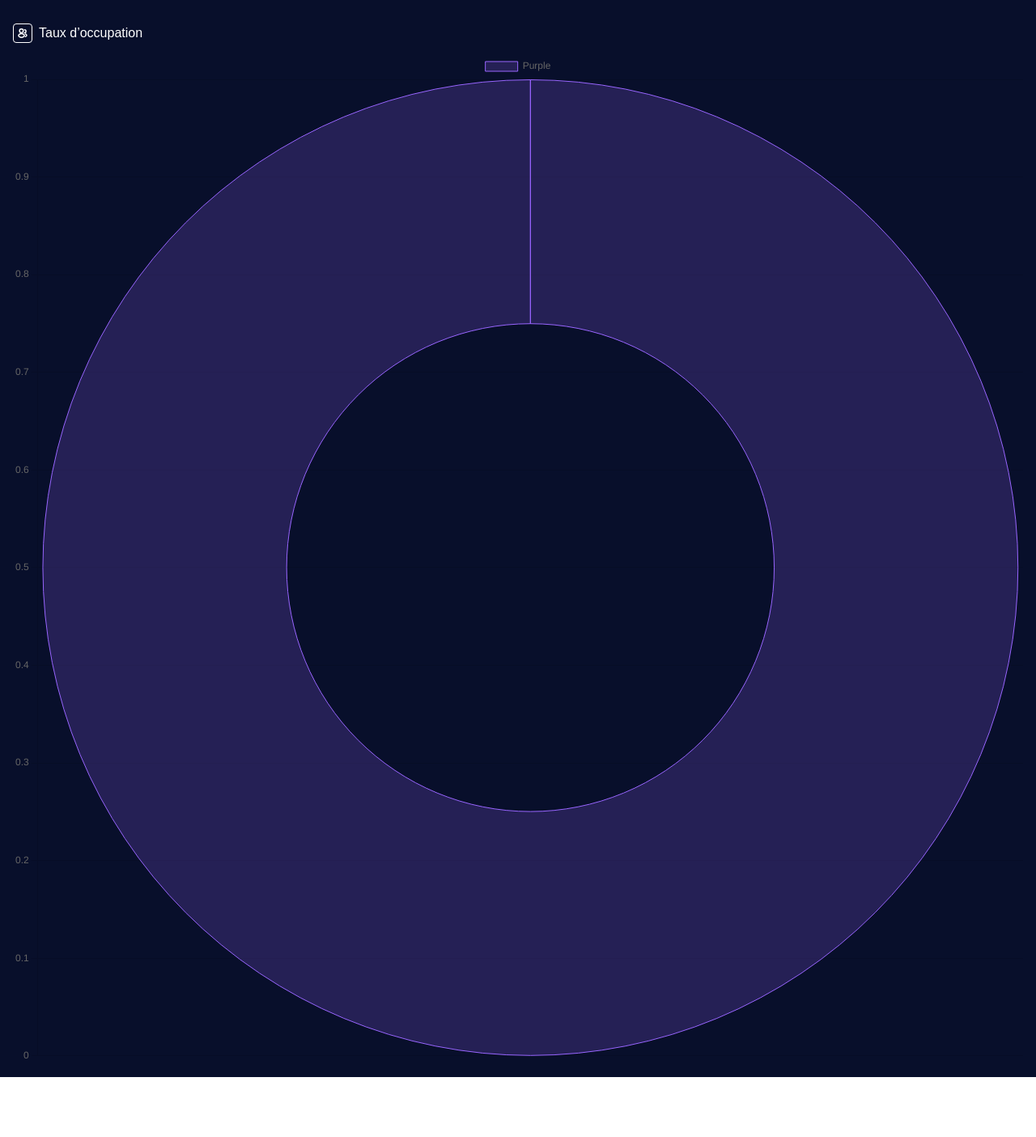
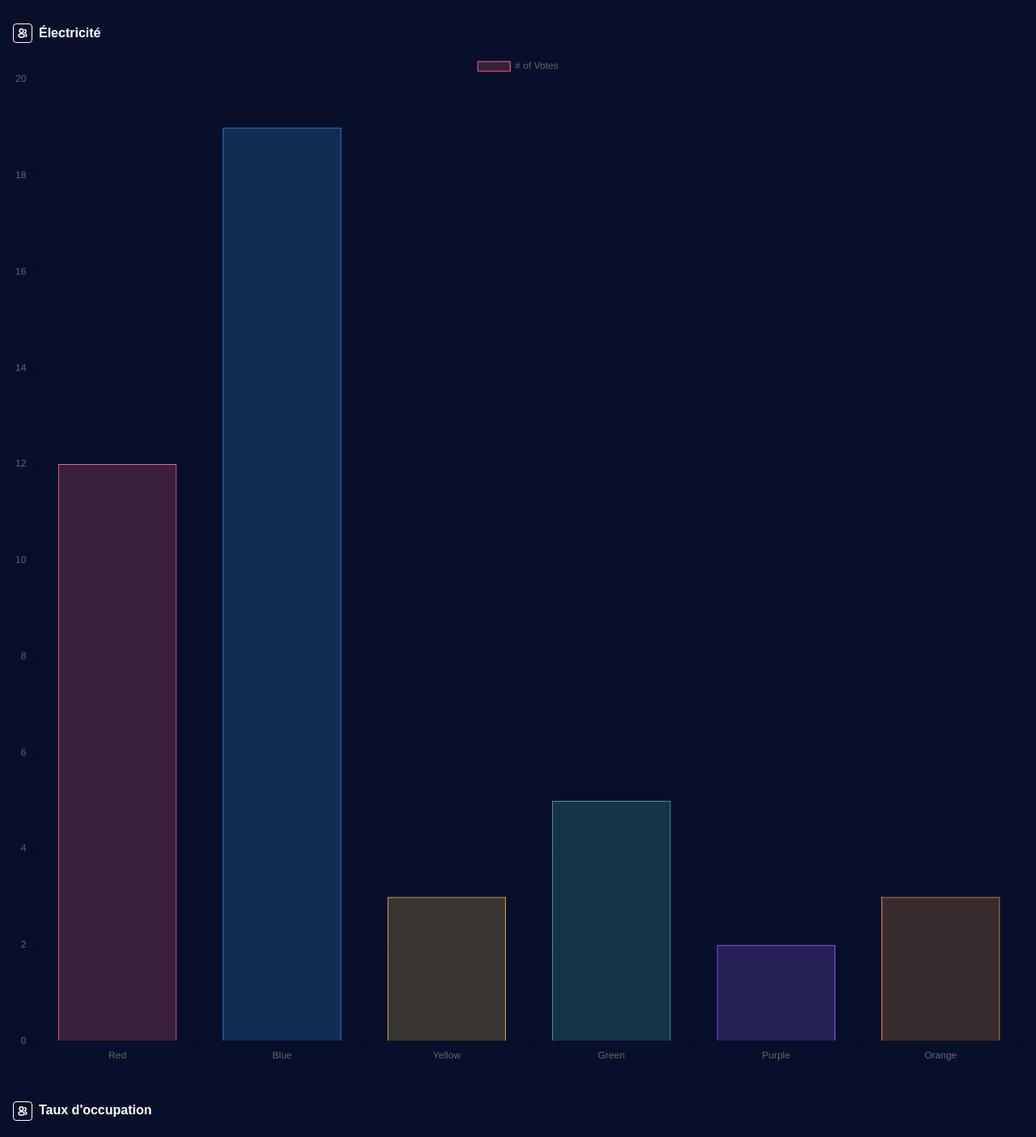
Before and after one commit to MaksymY/mars-univercity, a Vue app: page /dashboard in a window 1280 px wide. Shown: the top 1404 px of the page at 81% size. Before the commit the page ends 1330 px from the top, so only its background shows below. Built offline with nearby package versions, Linux system fonts and the light colour scheme.

Commit message:
Feat : Rework metrics module and chart implementation

```diff
--- a/src/views/dashboard/components/organisms/ChartLayout.vue
+++ /dev/null
@@ -1,24 +0,0 @@
-<template>
-	<canvas id="donut-canvas" width="200" height="200"></canvas>
-</template>
-
-<script lang="ts">
-import { defineComponent, PropType } from "vue";
-
-import { Chart, registerables, ChartConfiguration } from "chart.js";
-
-Chart.register(...registerables);
-
-export default defineComponent({
-	name: "Donut",
-	props: {
-		chartConfig: {
-			type: Object as PropType<ChartConfiguration>,
-			required: true,
-		},
-	},
-	mounted() {
-		new Chart(document.getElementById("donut-canvas") as HTMLCanvasElement, this.chartConfig);
-	},
-});
-</script>
--- a/src/views/dashboard/components/organisms/ModuleLayout.vue
+++ b/src/views/dashboard/components/organisms/ModuleLayout.vue
@@ -1,46 +1,68 @@
 <template>
-	<div class="moduleLayout">
-		<div class="titleContent">
-			<Icon class="peopleIcon" href="people-square-icon" />
-			<p class="module__title">Taux d’occupation</p>
+	<div class="module-layout">
+		<div class="module-layout__header">
+			<Icon class="module-layout__header__icon" href="people-square-icon" />
+			<h3 class="module-layout__header__title">{{ label }}</h3>
 		</div>
-		<slot />
+		<canvas :id="`${label}-canvas`" width="200" height="200"></canvas>
 	</div>
 </template>
 
 <script lang="ts">
-import { defineComponent } from "vue";
+import { defineComponent, PropType } from "vue";
+
+
+import { Chart, registerables, ChartConfiguration } from "chart.js";
+
+Chart.register(...registerables);
 
 import Icon from "@/components/atoms/Icon.vue";
+
 
 export default defineComponent({
 	name: "Authentification",
 	components: {
 		Icon,
 	},
+	props: {
+		label: {
+			type: String,
+			required: true,
+		},
+		chartConfig: {
+			type: Object as PropType<ChartConfiguration>,
+			required: true,
+		},
+	},
+	mounted() {
+		new Chart(
+			document.getElementById(`${this.label}-canvas`) as HTMLCanvasElement,
+			this.chartConfig,
+		);
+	},
 });
 </script>
 
 <style lang="scss">
-.moduleLayout {
+.module-layout {
 	background-color: $BlackRussian;
 	color: white;
 	padding: $m;
-}
 
-.peopleIcon {
-	width: 24px;
-	height: 24px;
-	stroke: $white;
-	margin-right: $xxs;
-}
+	&__header {
+		display: flex;
+		align-items: center;
 
-.titleContent {
-	display: flex;
-	align-items: center;
-}
+		&__icon {
+			width: 24px;
+			height: 24px;
+			stroke: $white;
+			margin-right: $xxs;
+		}
 
-.module__title {
-	font-size: 16px;
+		&__title {
+			font-size: 16px;
+		}
+	}
 }
 </style>
--- /dev/null
+++ b/src/views/dashboard/components/organisms/modules/ElectricityModule.vue
@@ -0,0 +1,64 @@
+<template>
+	<ModuleLayout label="Électricité" :chart-config="chartConfig" />
+</template>
+
+<script lang="ts">
+import { defineComponent, PropType } from "vue";
+
+import { ChartConfiguration } from "chart.js";
+
+import ModuleLayout from "../ModuleLayout.vue";
+
+export default defineComponent({
+	name: "ElectricityModule",
+	components: {
+		ModuleLayout,
+	},
+	props: {
+		dataSet: {
+			type: Object,
+			required: true,
+		},
+	},
+	data() {
+		return {
+			chartConfig: {
+				type: "bar",
+				data: {
+					labels: ["Red", "Blue", "Yellow", "Green", "Purple", "Orange"],
+					datasets: [
+						{
+							label: "# of Votes",
+							data: [12, 19, 3, 5, 2, 3],
+							backgroundColor: [
+								"rgba(255, 99, 132, 0.2)",
+								"rgba(54, 162, 235, 0.2)",
+								"rgba(255, 206, 86, 0.2)",
+								"rgba(75, 192, 192, 0.2)",
+								"rgba(153, 102, 255, 0.2)",
+								"rgba(255, 159, 64, 0.2)",
+							],
+							borderColor: [
+								"rgba(255, 99, 132, 1)",
+								"rgba(54, 162, 235, 1)",
+								"rgba(255, 206, 86, 1)",
+								"rgba(75, 192, 192, 1)",
+								"rgba(153, 102, 255, 1)",
+								"rgba(255, 159, 64, 1)",
+							],
+							borderWidth: 1,
+						},
+					],
+				},
+				options: {
+					scales: {
+						y: {
+							beginAtZero: true,
+						},
+					},
+				},
+			} as ChartConfiguration,
+		};
+	},
+});
+</script>
--- /dev/null
+++ b/src/views/dashboard/components/organisms/modules/OccupancyRateModule.vue
@@ -0,0 +1,50 @@
+<template>
+	<ModuleLayout label="Taux d'occupation" :chart-config="chartConfig" />
+</template>
+
+<script lang="ts">
+import { defineComponent, PropType } from "vue";
+
+import { ChartConfiguration } from "chart.js";
+
+import ModuleLayout from "../ModuleLayout.vue";
+
+export default defineComponent({
+	name: "ElectricityModule",
+	components: {
+		ModuleLayout,
+	},
+	props: {
+		dataSet: {
+			type: Object,
+			required: true,
+		},
+	},
+	data() {
+		return {
+			chartConfig: {
+				type: "doughnut",
+				data: {
+					labels: ["Purple"],
+					datasets: [
+						{
+							label: "Pers",
+							data: [62],
+							backgroundColor: ["rgba(153, 102, 255, 0.2)"],
+							borderColor: ["rgba(153, 102, 255, 1)"],
+							borderWidth: 1,
+						},
+					],
+				},
+				options: {
+					scales: {
+						y: {
+							beginAtZero: true,
+						},
+					},
+				},
+			} as ChartConfiguration,
+		};
+	},
+});
+</script>
--- a/src/views/dashboard/index.vue
+++ b/src/views/dashboard/index.vue
@@ -1,8 +1,7 @@
 <template>
 	<div class="dashboard">
-		<ModuleLayout>
-			<ChartLayout :chart-config="occupancyRateChartConfig" />
-		</ModuleLayout>
+		<ElectricityModule></ElectricityModule>
+		<OccupancyRateModule></OccupancyRateModule>
 	</div>
 </template>
 
@@ -11,14 +10,16 @@ import { defineComponent } from "vue";
 
 import OccupancyRate from "@/Utils/ChartsConfigs/OccupancyRate";
 
-import ModuleLayout from "./components/organisms/ModuleLayout.vue";
-import ChartLayout from "./components/organisms/ChartLayout.vue";
+// Metrics modules imports
+import ElectricityModule from "./components/organisms/modules/ElectricityModule.vue"
+import OccupancyRateModule from "./components/organisms/modules/OccupancyRateModule.vue"
+
 
 export default defineComponent({
 	name: "Dashboard",
 	components: {
-		ModuleLayout,
-		ChartLayout,
+		ElectricityModule,
+		OccupancyRateModule,
 	},
 	data() {
 		return {
```
Also changed, not shown: src/views/dashboard/Line.vue (deleted, +0 -15 lines).
